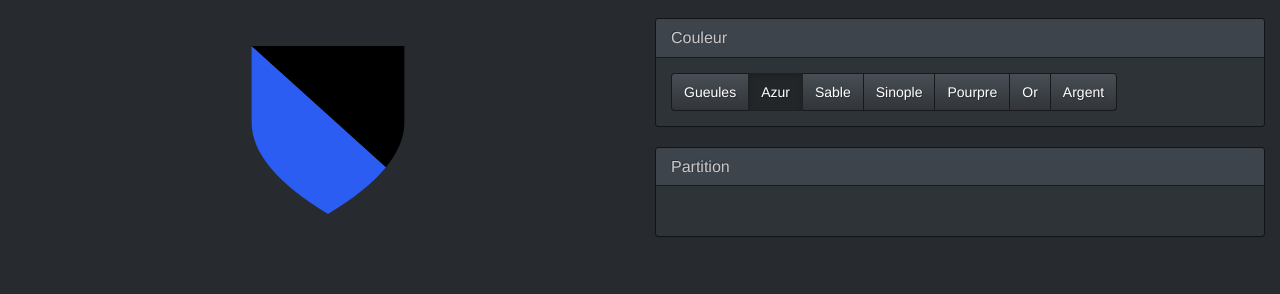
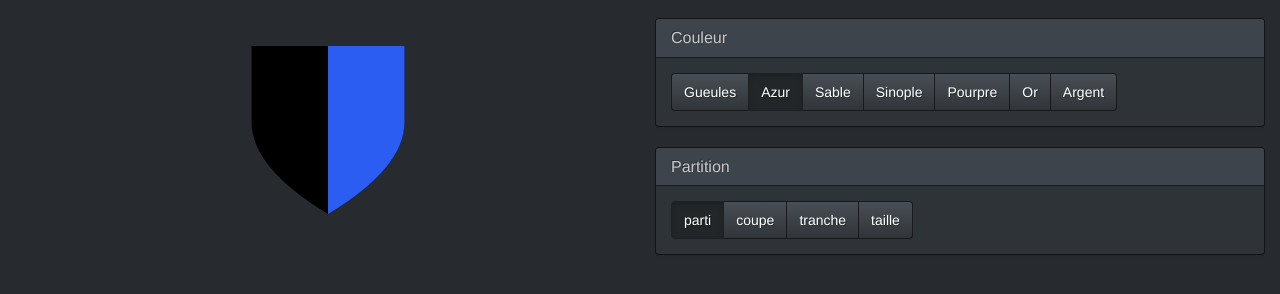
Before and after one commit to sm-Fifteen/herod, a website: page index.html in a window 1280 px wide. Shown: the part 54-348 px from the top of the page. Drawn offline with nearby package versions, Linux system fonts and the light colour scheme.

Commit message:
List of the 4 basic cuts working with partition tables

```diff
--- a/index.html
+++ b/index.html
@@ -53,7 +53,7 @@
           </div>
           <div class="panel-body">
             <div class="btn-group">
-              <label ng-repeat="(name, func) in Partitions" class="btn btn-default" ng-model="ecu.partition" uib-btn-radio="func">{{name}}</label>
+              <label ng-repeat="(name, part) in Partitions" class="btn btn-default" ng-model="ecu.champ.partition" uib-btn-radio="part">{{name}}</label>
             </div>
           </div>
         </div>
--- a/js/app.js
+++ b/js/app.js
@@ -10,8 +10,12 @@ app.directive("ecuViewport", ["$timeout", function($timeout) {
 
                 var table = TableAttente.generateTable(scope.paper, shape);
 
-                var line = new scope.paper.Path.Line(table.points.chefDextre, table.points.pointeSenestre);
-                layoutShapes = slice(scope.paper, shape, line);
+                champ.partition.cuts.forEach(function(cut){
+                    var point1 = table.points[cut[0]];
+                    var point2 = table.points[cut[1]];
+                    var line = new scope.paper.Path.Line(point1, point2);
+                    layoutShapes = slice(scope.paper, shape, line);
+                });
 
                 layoutShapes.forEach(function(partShape, idx){
                     var partObj = champ.children[idx];
@@ -82,6 +86,17 @@ app.directive("ecuViewport", ["$timeout", function($timeout) {
                     scope.ecu.selectedShape = hitResult.item;
                 });
             }
+
+            scope.$watch("ecu.champ.partition", function(newVal) {
+                //Redraw the whole thing on partition change
+                scope.paper.project.clear();
+                drawEcuOn(element[0]);
+
+                if(scope.ecu.selectedPart){
+                    scope.ecu.selectedShape = scope.ecu.selectedPart.shape;
+                    scope.ecu.selectedShape.selected = true;
+                }
+            });
         }
     }
 }]);
--- a/js/ecu.js
+++ b/js/ecu.js
@@ -6,14 +6,9 @@ function Ecu() {
   this.selectedPart = undefined; // The partition represented by that shape, added by the controler
 }
 
-
 // AKA Logical partition
 var testPartitionGroup = {
-    layout: {
-        "model" : DivisionModel.AroundCenter,
-        "count" : 3,
-        "rotation" : 60,
-    },
+    partition: Partitions.parti,
     children: [{
         couleur: Couleurs.Azur,
         },{
--- a/js/ressources.js
+++ b/js/ressources.js
@@ -21,5 +21,28 @@ DivisionModel = {
 //partGroup = new Partition.Tierce.Pal()
 
 Partitions = {
-
+    parti: {
+        cuts: [
+            ["pointChef", "pointPointe"]
+        ],
+        nameFr: ["Parti"],
+    },
+    coupe: {
+        cuts: [
+            ["flancDextre", "flancSenestre"]
+        ],
+        nameFr: ["Coupé"],
+    },
+    tranche: {
+        cuts: [
+            ["chefDextre", "pointeSenestre"]
+        ],
+        nameFr: ["Tranché"],
+    },
+    taille: {
+        cuts: [
+            ["chefSenestre", "pointeDextre"]
+        ],
+        nameFr: ["Taillé"],
+    },
 }
```
